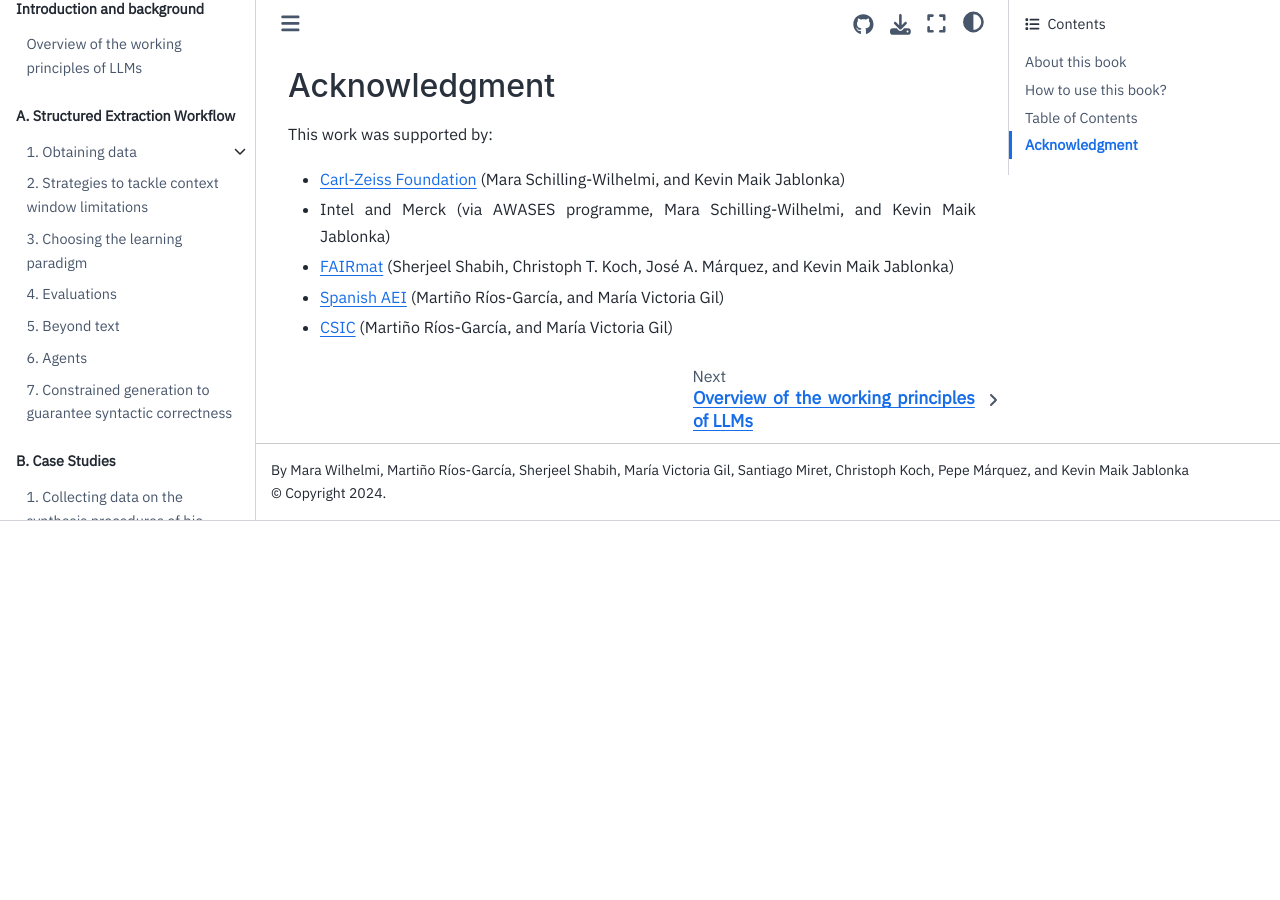
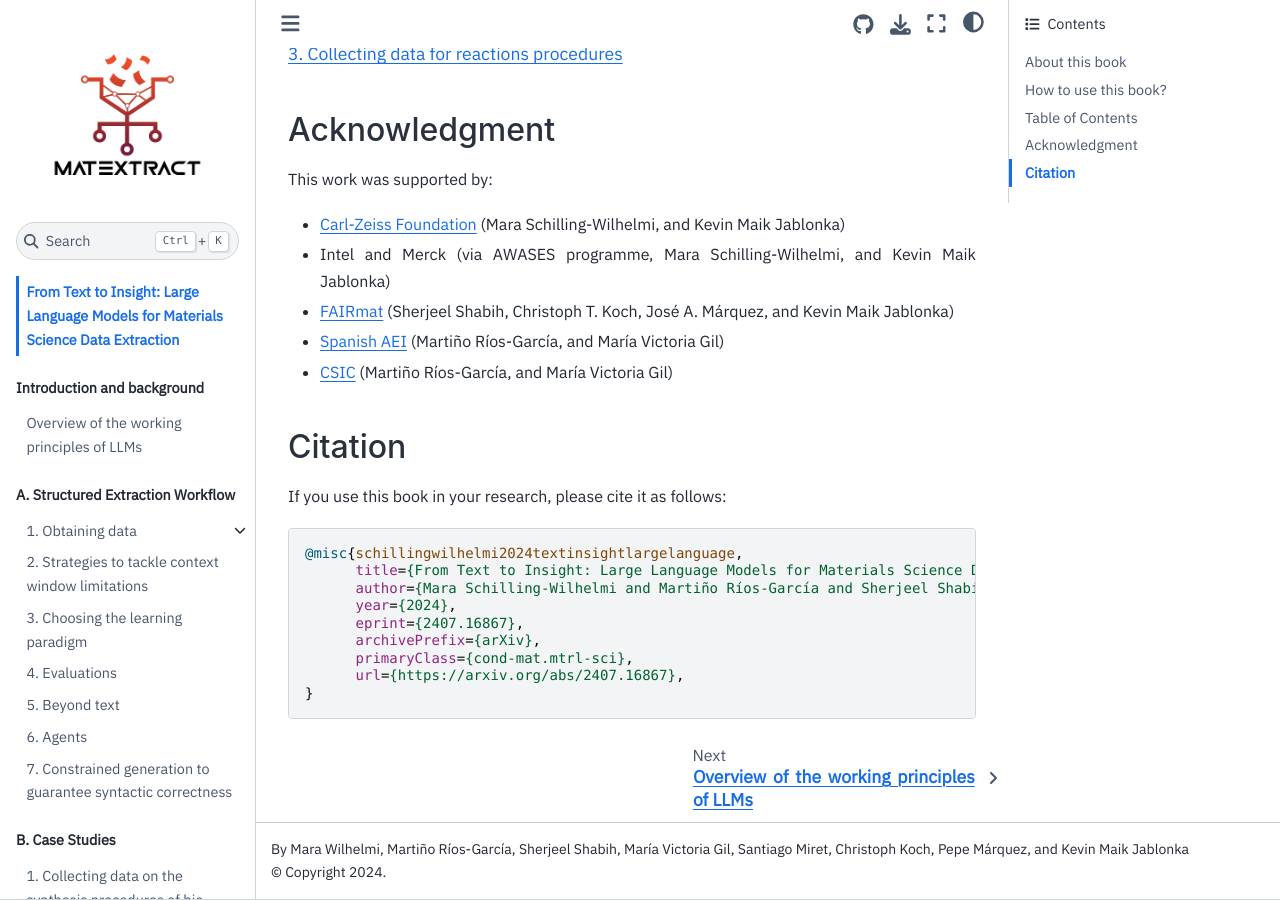
Before and after one commit to lamalab-org/matextract-book, a Jupyter Book: the page built from index.md, in a window 1280 px wide and 900 px high, scrolled down 1961 px. Built offline with Jupyter Book 1.0.4 settings and Sphinx 7.4.7 and the Sphinx Book theme 1.1.4, drawn with Linux system fonts in a browser that asks for light colours; pages that are not in the unit, such as notebooks, are missing from menus; comment, search, counter and statistics services are not loaded; before the commit the page ends 2482 px from its top, so only the background shows below that; some of the changed text lies outside the part shown.

Commit message:
docs: add link to paper (#110)

````diff
--- a/index.md
+++ b/index.md
@@ -4,6 +4,8 @@
 
 Structured data is at the heart of machine learning. LLMs offer a convenient way to generate structured data based on unstructured inputs.
 This book gives hands-on examples of the different steps in the extraction workflow using LLMs.
+
+You can find more background on the topics covered in this book in our [review article](https://arxiv.org/abs/2407.16867).
 
 ## How to use this book?
 
@@ -58,3 +60,19 @@
 - [FAIRmat](https://www.fairmat-nfdi.eu/fairmat/) (Sherjeel Shabih, Christoph T. Koch, José A. Márquez, and Kevin Maik Jablonka)
 - [Spanish AEI](https://www.aei.gob.es/) (Martiño Ríos-García, and María Victoria Gil)
 - [CSIC](https://www.csic.es/) (Martiño Ríos-García, and María Victoria Gil)
+
+## Citation
+
+If you use this book in your research, please cite it as follows:
+
+```bibtex
+@misc{schillingwilhelmi2024textinsightlargelanguage,
+      title={From Text to Insight: Large Language Models for Materials Science Data Extraction},
+      author={Mara Schilling-Wilhelmi and Martiño Ríos-García and Sherjeel Shabih and María Victoria Gil and Santiago Miret and Christoph T. Koch and José A. Márquez and Kevin Maik Jablonka},
+      year={2024},
+      eprint={2407.16867},
+      archivePrefix={arXiv},
+      primaryClass={cond-mat.mtrl-sci},
+      url={https://arxiv.org/abs/2407.16867},
+}
+```
````
Also changed, not shown: README.md (+2 -0 lines).
